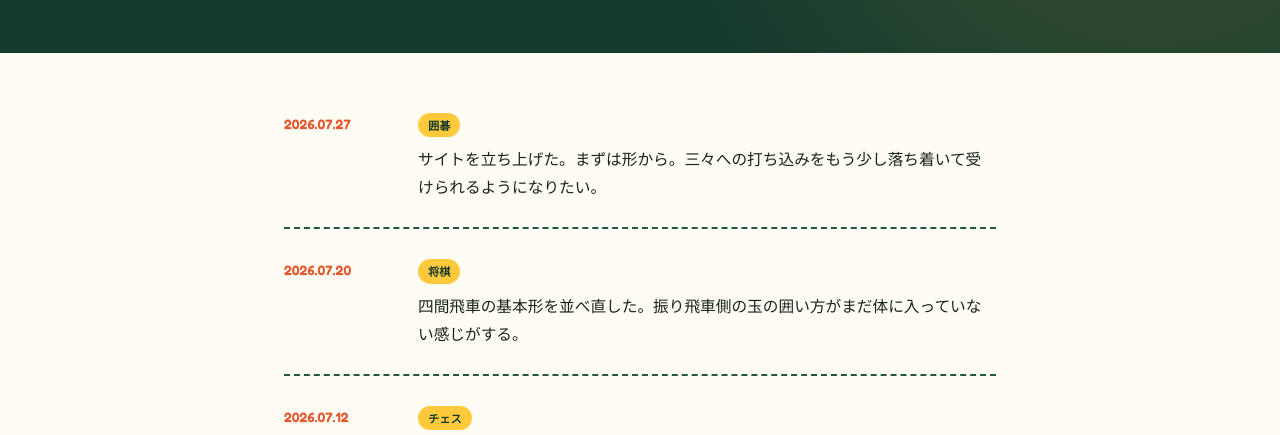
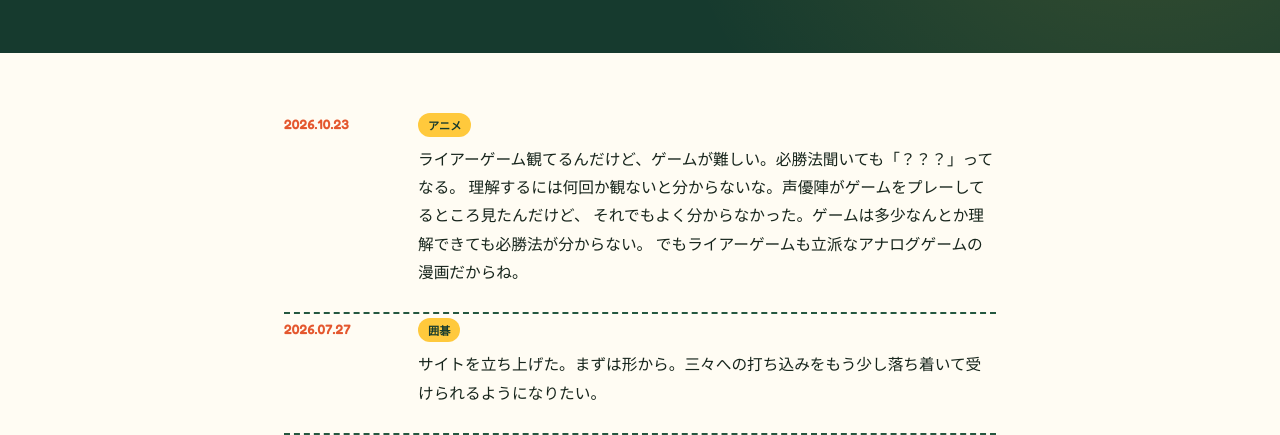
Before and after one commit to Azaleacreativeroom888/fan-boardgame, a plain HTML site: page blog.html in a window 1280 px wide. Shown: the part 357-792 px from the top of the page. Drawn offline with Linux system fonts and the light colour scheme; a web font is replaced by a local one.

Commit message:
Update blog.html

```diff
--- a/blog.html
+++ b/blog.html
@@ -145,6 +145,19 @@
 </div>
 
 <main>
+
+  <ul class="diary">
+    <li class="diary-entry">
+      <time datetime="2026-07-27">2026.10.23</time>
+      <div>
+        <span class="game-tag">アニメ</span>
+        <p>ライアーゲーム観てるんだけど、ゲームが難しい。必勝法聞いても「？？？」ってなる。
+        理解するには何回か観ないと分からないな。声優陣がゲームをプレーしてるところ見たんだけど、
+        それでもよく分からなかった。ゲームは多少なんとか理解できても必勝法が分からない。
+        でもライアーゲームも立派なアナログゲームの漫画だからね。</p>
+      </div>
+    </li>
+
   <ul class="diary">
     <li class="diary-entry">
       <time datetime="2026-07-27">2026.07.27</time>
@@ -153,6 +166,7 @@
         <p>サイトを立ち上げた。まずは形から。三々への打ち込みをもう少し落ち着いて受けられるようになりたい。</p>
       </div>
     </li>
+
     <li class="diary-entry">
       <time datetime="2026-07-20">2026.07.20</time>
       <div>
@@ -160,6 +174,7 @@
         <p>四間飛車の基本形を並べ直した。振り飛車側の玉の囲い方がまだ体に入っていない感じがする。</p>
       </div>
     </li>
+
     <li class="diary-entry">
       <time datetime="2026-07-12">2026.07.12</time>
       <div>
@@ -167,6 +182,7 @@
         <p>イタリアン・ゲームを試したが、中盤で方針を見失った。次はもう少し駒組みをゆっくり考える。</p>
       </div>
     </li>
+
   </ul>
 </main>
 
```
